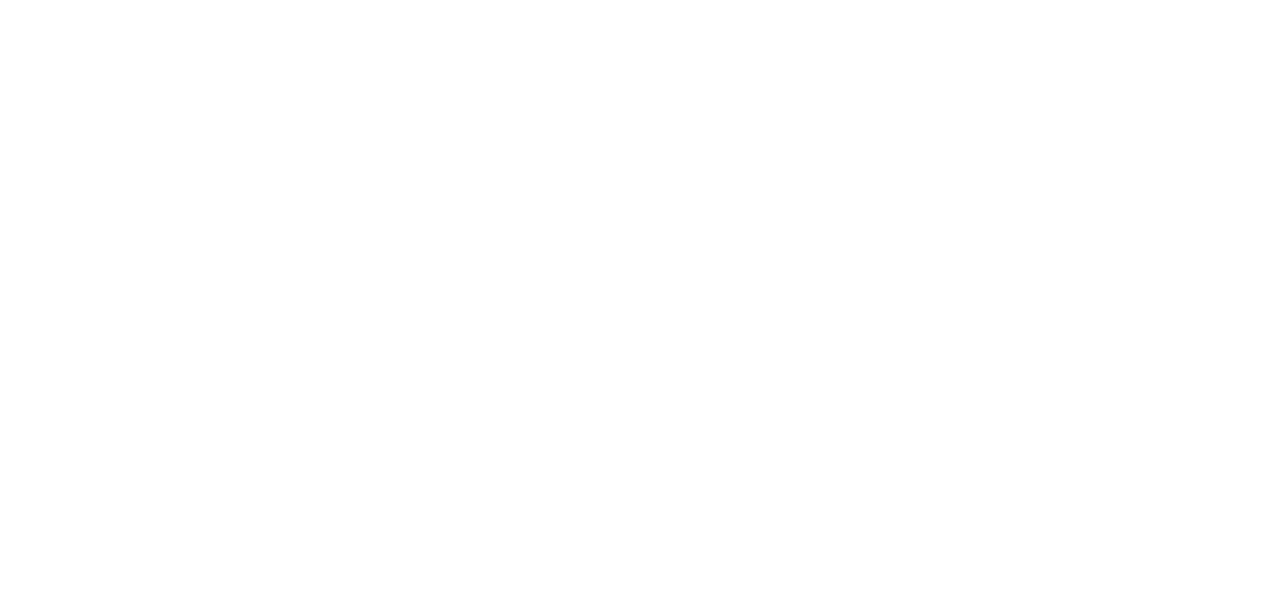
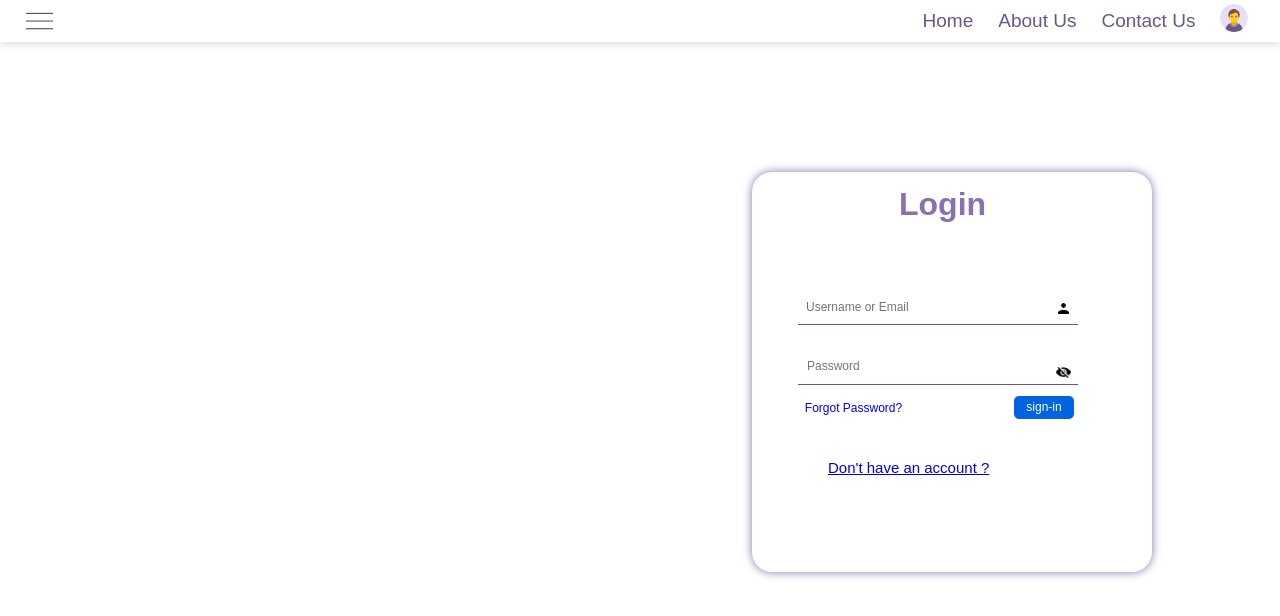
Before and after one commit to mohit-python/Login_form, a React (Create React App) app: page /Login_form in a window 1280 px wide. Before the commit this address had no page. Shown: the top 616 px of the page. Built offline with nearby package versions, Linux system fonts and the light colour scheme.

Commit message:
made some changes

```diff
--- a/package.json
+++ b/package.json
@@ -1,4 +1,5 @@
 {
+  "homepage": "https://mohit-python.github.io/",
   "name": "loginform",
   "version": "0.1.0",
   "private": true,
@@ -15,6 +16,8 @@
     "web-vitals": "^2.1.4"
   },
   "scripts": {
+    "predeploy":"npm run build",
+    "deploy":"gh-pages -d build",
     "start": "react-scripts start",
     "build": "react-scripts build",
     "test": "react-scripts test",
--- a/src/components/App.jsx
+++ b/src/components/App.jsx
@@ -10,7 +10,7 @@ function App()
       <BrowserRouter>
       <Routes>
         <Route path='/Signup'element={<Signup />} />
-        <Route path='/'element={<Login />} />
+        <Route path='/Login_form'element={<Login />} />
       </Routes>
       </BrowserRouter>
     );
--- a/src/components/Login.js
+++ b/src/components/Login.js
@@ -1,6 +1,5 @@
 import React from "react";
 import { useNavigate} from "react-router-dom";
-
 function Login()
 {
   const navigate = useNavigate();
```
